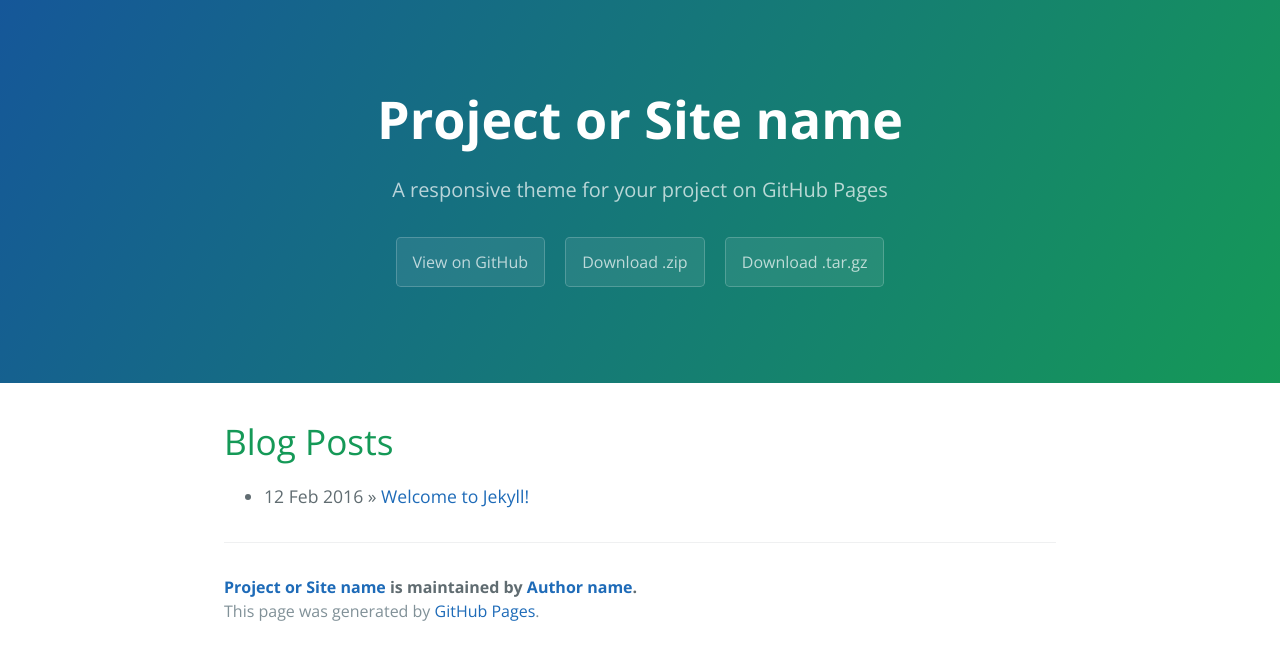
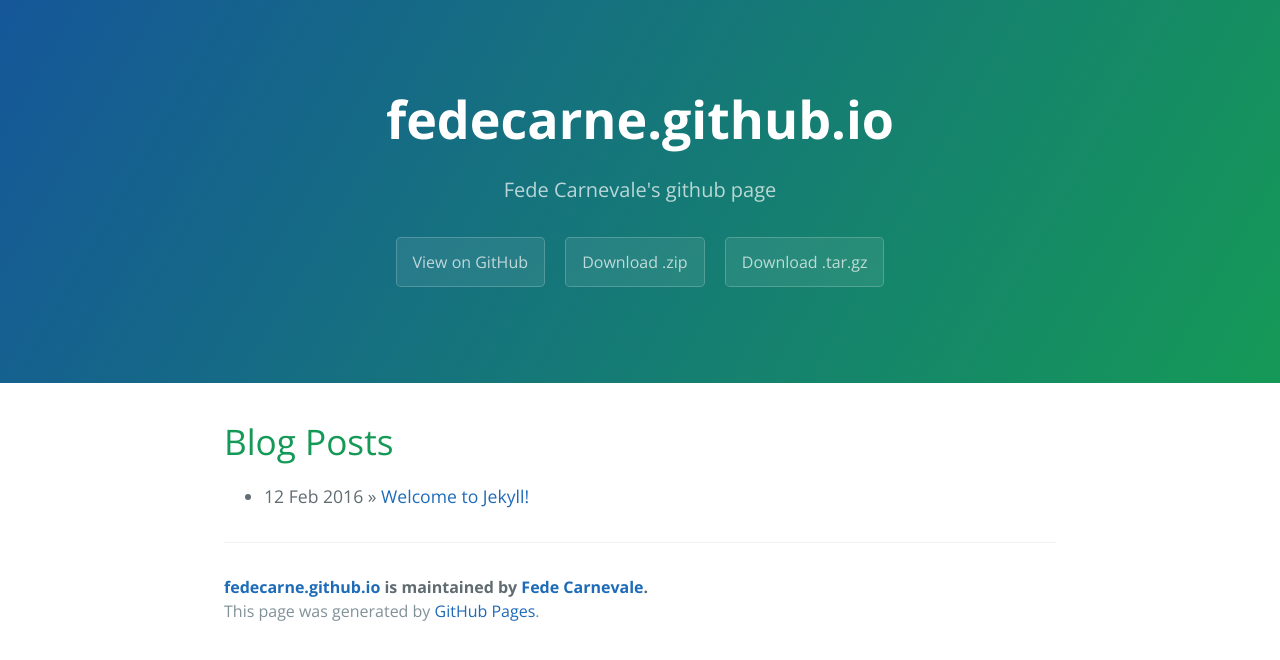
Before and after one commit to fedecarne/fedecarne.github.io, a Jekyll site: the page built from index.html, in a window 1280 px wide. Shown: the top 660 px of the page. Built offline with Jekyll 4.4.1, drawn with Linux system fonts in a browser that asks for light colours; the list of posts is cut into pages by our own code.

Commit message:
updates cayman theme

```diff
--- a/_config.yml
+++ b/_config.yml
@@ -1,13 +1,13 @@
 # Setup
-title:        Project or Site name
-tagline:      A responsive theme for your project on GitHub Pages
+title:        fedecarne.github.io
+tagline:      Fede Carnevale's github page
 baseurl:      ""
 paginate:     1
 
 # About/contact
 author:
-  name:       Author name
-  url:        http://yourhomepage.com
+  name:       Fede Carnevale
+  url:        https://fedecarne.github.io/
 
 # Gems
 gems:
```
Also changed, not shown: css/main.css (deleted, +0 -43 lines), _posts/2016-02-12-sample-content.markdown (line endings or trailing spaces), index.html (line endings or trailing spaces).
